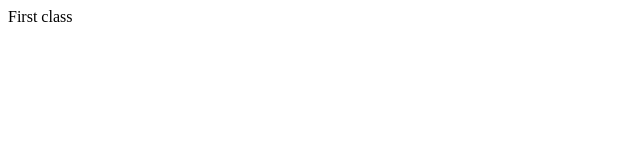
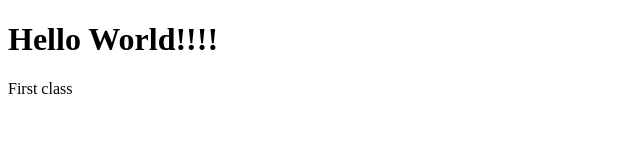
Before and after one commit to shreya-lgtm/web-development-class, a plain HTML site: page index.html in a window 1280 px wide. Shown: the whole page, without its empty margins (0-640 px from the left). Drawn offline with Linux system fonts and the light colour scheme.

Commit message:
helloworld!!

```diff
--- a/index.html
+++ b/index.html
@@ -2,6 +2,7 @@
 <html>
     <head></head>
     <body>
+        <h1>Hello World!!!!</h1>
         First class
     </body>
 </html>
```
